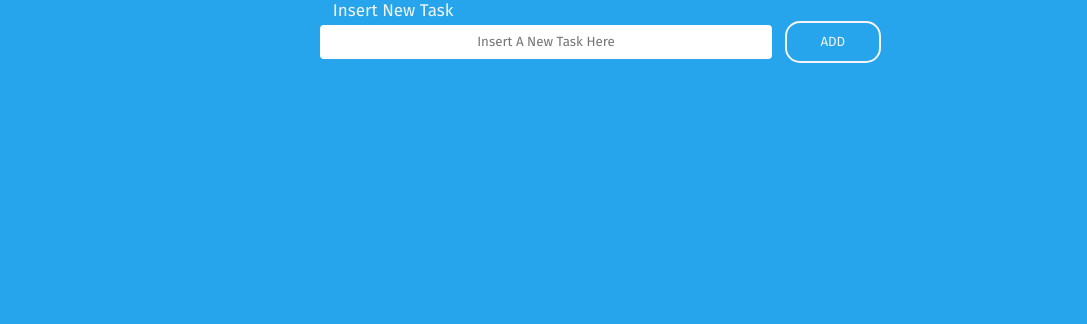
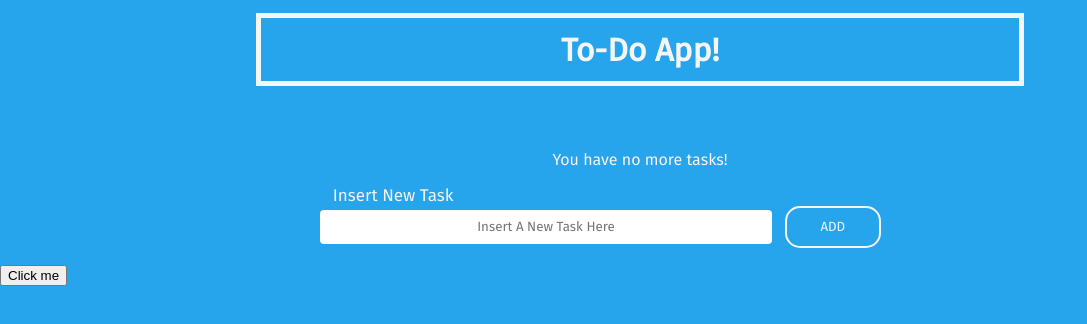
Before and after one commit to Gustavo-tech/todo-app-react, a React (Create React App) app: page / in a window 1280 px wide. Shown: the top 324 px of the page, without its empty margins (0-1087 px from the left). Built offline with nearby package versions, Linux system fonts and the light colour scheme.

Commit message:
Creating task component

```diff
--- a/public/index.html
+++ b/public/index.html
@@ -9,7 +9,6 @@
       content="Web site created using create-react-app"
     />
     <link rel="icon" href="./to-do.png"/>
-    <link rel="apple-touch-icon" href="%PUBLIC_URL%/logo192.png" />
     <!--
       manifest.json provides metadata used when your web app is installed on a
       user's mobile device or desktop. See https://developers.google.com/web/fundamentals/web-app-manifest/
--- a/src/components/AddForm/AddForm.jsx
+++ b/src/components/AddForm/AddForm.jsx
@@ -10,11 +10,15 @@ class AddForm extends Component {
         content: ''
     }
 
+    handleSubmit = (e) => {
+        e.preventDefault();
+    }
+
     render() {
         return(
             <div className="container">
                 <label className="">Insert New Task</label>
-                <form>
+                <form onSubmit={this.handleSubmit}>
                     <input type="text" className="task-input" placeholder="Insert A New Task Here"/>
                     <button>ADD</button>
                 </form>
--- a/src/components/AddForm/style.css
+++ b/src/components/AddForm/style.css
@@ -36,3 +36,12 @@ div.container button {
     width: 15%;
     font-family: 'Fira Sans', sans-serif;
 }
+
+div.container button:focus {
+    outline: none;
+}
+
+div.container button:hover {
+    background-color: #1287ca;
+    transition: background-color 0.5s;
+}
--- /dev/null
+++ b/src/components/App/App.jsx
@@ -0,0 +1,35 @@
+// React
+import React, { Component } from 'react';
+
+// Components
+import Header from '../Header/Header';
+import AddForm from '../AddForm/AddForm';
+import Task from '../Task/Task';
+
+class App extends Component {
+
+    state = {
+        tasks: [
+            { id: 1, name: 'Remove the trash' },
+            { id: 2, name: 'Do the commit' },
+            { id: 3, name: 'Do my homework' }
+        ]
+    }
+
+    showState = () => {
+        console.log(this.state.tasks);
+    }
+
+    render() {
+        return(
+            <div>
+                <Header/>
+                <Task tasks={this.state.tasks}/>
+                <AddForm/>
+                <button onClick={this.showState}>Click me</button>
+            </div>
+        )
+    }
+}
+
+export default App;
--- /dev/null
+++ b/src/components/Header/Header.jsx
@@ -0,0 +1,13 @@
+// React
+import React from 'react';
+
+// Style
+import './style.css';
+
+const Header = () => {
+    return(
+        <h1>To-Do App!</h1>
+    )
+}
+
+export default Header;
--- /dev/null
+++ b/src/components/Header/style.css
@@ -0,0 +1,9 @@
+h1 {
+    margin: 0 auto;
+    border-width: 5px;
+    padding: 1%;
+    margin: 1% 20% 5% 20%;
+    border-style: solid;
+    text-align: center;
+    color: whitesmoke;
+}
--- /dev/null
+++ b/src/components/Task/Task.jsx
@@ -0,0 +1,32 @@
+// React
+import React from 'react';
+
+// Style
+import './style.css';
+
+const Task = ({tasks}) => {
+    const list = tasks.lenght ?
+    (
+        tasks.map(task => {
+            return (
+                <div className="task-info" key={task.id}>
+                    <h2>{task.name}<button>Done</button></h2>
+                </div>
+            )
+        })
+    )
+
+    :
+
+    (
+        <p>You have no more tasks!</p>
+    )
+
+    return(
+        <div>
+            {list}
+        </div>
+    )
+}
+
+export default Task;
--- /dev/null
+++ b/src/components/Task/style.css
@@ -0,0 +1,25 @@
+div.task-info {
+    height: 2px;
+    margin-bottom: 4%;
+}
+
+h2 {
+    color: whitesmoke;
+    margin-left: 30%;
+    margin-right: 30%;
+    text-align: center;
+    border: solid 2px;
+    display: block;
+}
+
+h2 button {
+    margin-left: 3%;
+    margin-top: 0.3%;
+    margin-right: 3%;
+    float: right;
+}
+
+p {
+    text-align: center;
+    color: whitesmoke;
+}
--- a/src/index.js
+++ b/src/index.js
@@ -3,12 +3,12 @@ import React from 'react';
 import ReactDOM from 'react-dom';
 
 // Components
-import AddForm from './components/AddForm/AddForm';
+import App from './components/App/App';
 
 // Style
 import './global.css';
 
 ReactDOM.render(
-    <AddForm/>,
+    <App/>,
     document.getElementById('root')
 );
```
